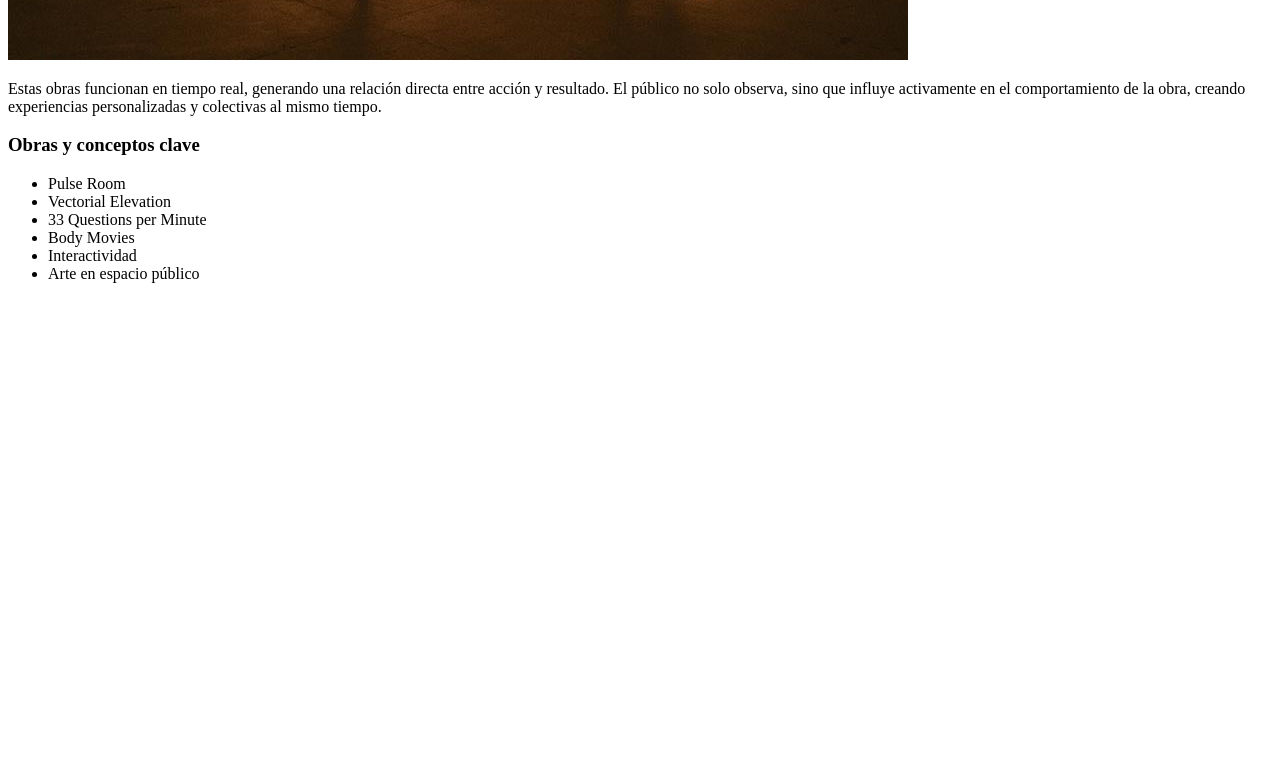
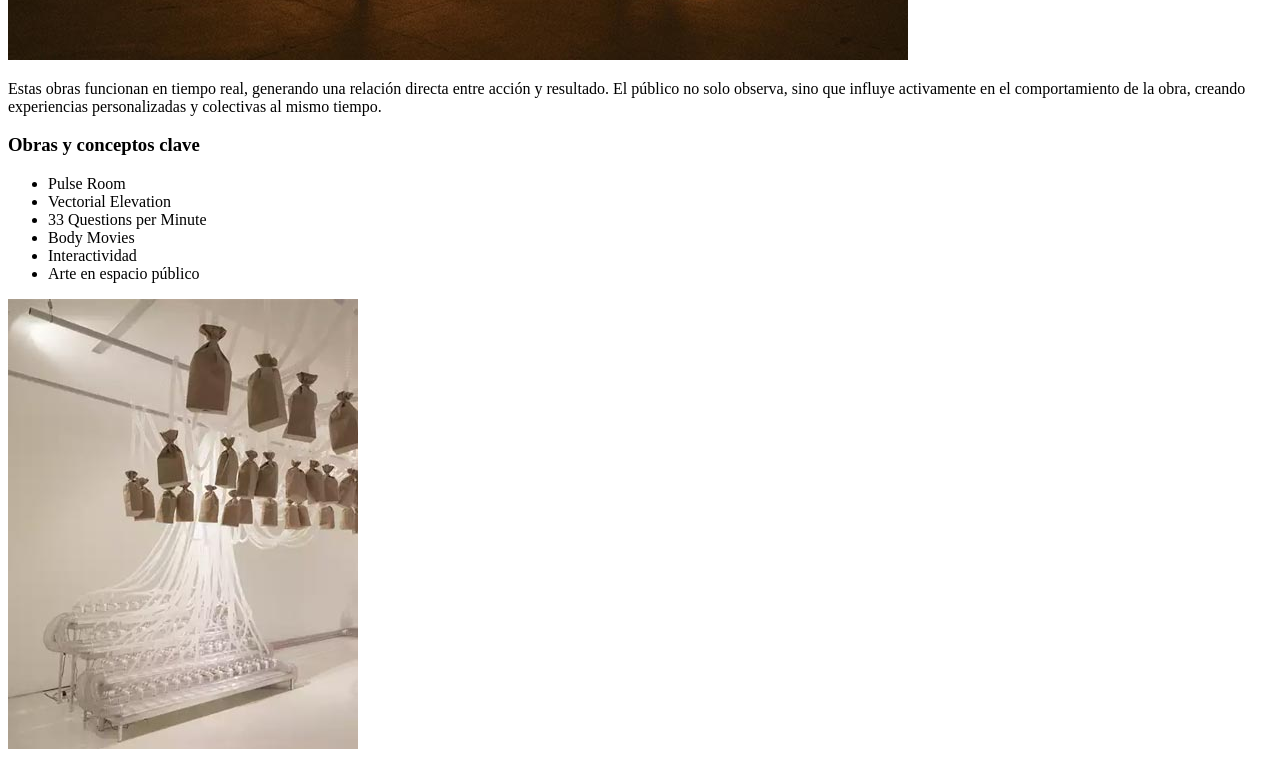
Before and after one commit to aniibella/PRIMER-PARCIAL, a plain HTML site: page obras.html in a window 1280 px wide. Shown: the part 840-1601 px from the top of the page. Before the commit the page ends 1165 px from the top, so only its background shows below. Drawn offline with Linux system fonts and the light colour scheme; a web font is replaced by a local one.

Commit message:
obras dos

```diff
--- a/obras.html
+++ b/obras.html
@@ -46,8 +46,9 @@
                     <li>Interactividad</li>
                     <li>Arte en espacio público</li>
                 </ul>
-                <img src=""
+                <img src="./fotos/lozano-hemmer-3.jpg" alt="Obra &quot;Vicious Circular Breathing&quot; (Respiración circular viciosa), creada en 2013.">
             </section>
+
         </main>
         </div>
     </body>
```
